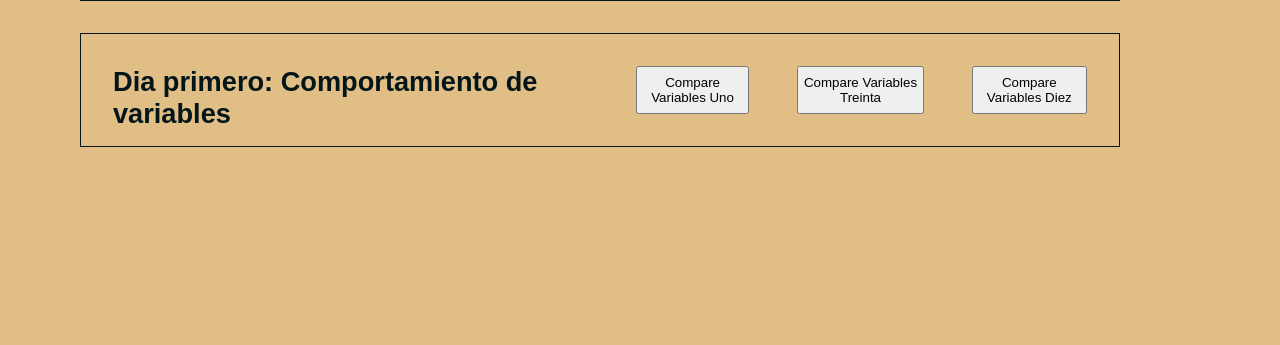
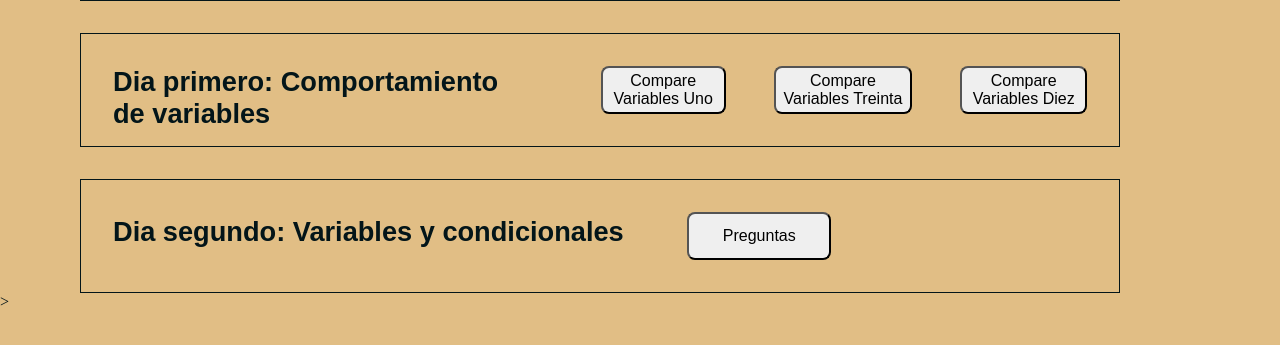
Before and after one commit to rumanag/Rumana7doc, a plain HTML site: page index.html in a window 1280 px wide. Shown: the part 89-434 px from the top of the page. Drawn offline with Linux system fonts and the light colour scheme.

Commit message:
Add files via upload

```diff
--- a/index.html
+++ b/index.html
@@ -25,6 +25,14 @@
                     <button  class="numeroDiez" type="button" onclick="compararDiez()"> Compare Variables Diez</button>
                 </section>
 
+                <section class="diaSegundo"><strong>Dia segundo: Variables y condicionales</strong>
+
+                    <button class="preguntasPersona" type= "button" onclick="diaDos()">Preguntas</button>
+
+                </section>>
+
+
+
 
     </main>
 
--- a/sevenDaysOne.js
+++ b/sevenDaysOne.js
@@ -1,5 +1,5 @@
 
-/* 1era Clase de 7Days of Code0*/
+/* --------------------------------------........----------1era Clase de 7Days of Code0*------------------------------------------------------------*/
 
 let numeroUn = 1
 let stringUn = '1'
@@ -10,15 +10,17 @@ let stringTreinta = '30'
 let numeroDiez = 10
 let stringDiez = '10'
 
+
 function compararUno() {
 
-    /*
+   /*
     if (COMPARAR numeroUn y stringUn) {
     console.log('Las variables numeroUn y stringUn tienen el mismo valor, pero tipos diferentes')
     } else {
     console.log('Las variables numeroUn y stringUn no tienen el mismo valor')
     }
     */
+
     if (numeroUn == stringUn){
         console.log(` numeroUn == stringUn numeroUn : numeroUn=${numeroUn}-${typeof(numeroUn)} y stringUn=${stringUn}-${typeof(stringUn)}
         tienen el mismo valor, pero tipos diferentes.`);
@@ -77,3 +79,45 @@ if (numeroDiez !== stringDiez ){
 }
 return
 }
+
+
+/* ---------------------------------------------------------------2a clase de 7 days of Code ----------------------------------------------*/
+
+function diaDos(){
+
+    alert("¡Saludos a todos! Hoy es el día de preguntas");
+
+    const ciudad = prompt("Escribe tu ciudad: ");
+    const msg = `¡Eres de ${ciudad}!. Te haré algunas preguntas personales.`;
+
+    alert(msg);
+
+    let nombrePersona= prompt("¿Cuál es tu nombre?");
+    let añosPersona = prompt("¿Cuántos años tienes?");
+    let lenguajePrograma = prompt("¿Qué lenguaje de programación estás estudiando?");
+
+    alert(`Hola ${nombrePersona}, tienes ${añosPersona} años y ya estás aprendiendo ${lenguajePrograma}!`);
+
+    let respuestaPersona = prompt(`¿ Te gusta estudiar ${lenguajePrograma}? Responde 1 para SI o 2 para NO`);
+    let respuestaBuena = 0
+
+    while (respuestaBuena == 0)  {
+
+        let respuestaTrimmed = parseInt(respuestaPersona.trim());
+
+        if  (isNaN(respuestaTrimmed)) {
+            respuestaPersona= prompt("La respuesta no es 1 o 2. Por favor responde si te gusta estudiar con 1 = SI, 2=NO");
+
+        }   else if (respuestaTrimmed == 1){
+                alert("¡Muy bien! Sigue estudiando y tendrás éxito");
+                respuestaBuena=1
+
+        } else{
+                alert("¡Oh! Qué  pena... ¿ Ya intentaste aprender otros lenguajes?")
+                respuestaBuena=1
+        }
+    }
+
+    alert("Gracias por su paciencia. ¡Hasta pronto!")
+
+}
--- a/style.css
+++ b/style.css
@@ -4,7 +4,7 @@
     --color-main: #F6F6F6;
     --color-dia: #618fc4;
     --color-footer: #22D4FD;
-    --color-hover: #272727;
+    --color-hover: #637aa8;
 	--color-font: #031519;
     --color-botones:#10305a00 ;
     --fuente-krona: 'Krona One', sans-serif;
@@ -38,6 +38,16 @@ body{
     background-repeat: no-repeat;
 }
 
+button{
+    border-radius: 8px;
+    font-size: 1rem;
+}
+
+button.hover{
+    background-color: #618fc4;
+}
+
+
  .diaPrimero{
     border: 1px solid var(--color-font);
     margin-left: 5rem;
@@ -56,3 +66,25 @@ body{
     background-color:var ( --color-dia);
 
  }
+
+ .diaSegundo{
+    border: 1px solid var(--color-font);
+    margin-left: 5rem;
+    margin-right: 10rem;
+    margin-top: 2rem;
+    padding: 2rem;
+    height:3rem;
+    margin-left: 5rem;
+    margin-right: 10rem;
+    margin-top: 2rem;
+    font-weight:400px;
+    font-size:1.7rem;
+    font-family: var( --fuente-gothicA1);
+    background-color:var ( --color-dia);
+ }
+
+ .preguntasPersona{
+    margin-left: 3.5rem;
+    height: 3rem;
+    width: 9rem;
+ }
```
